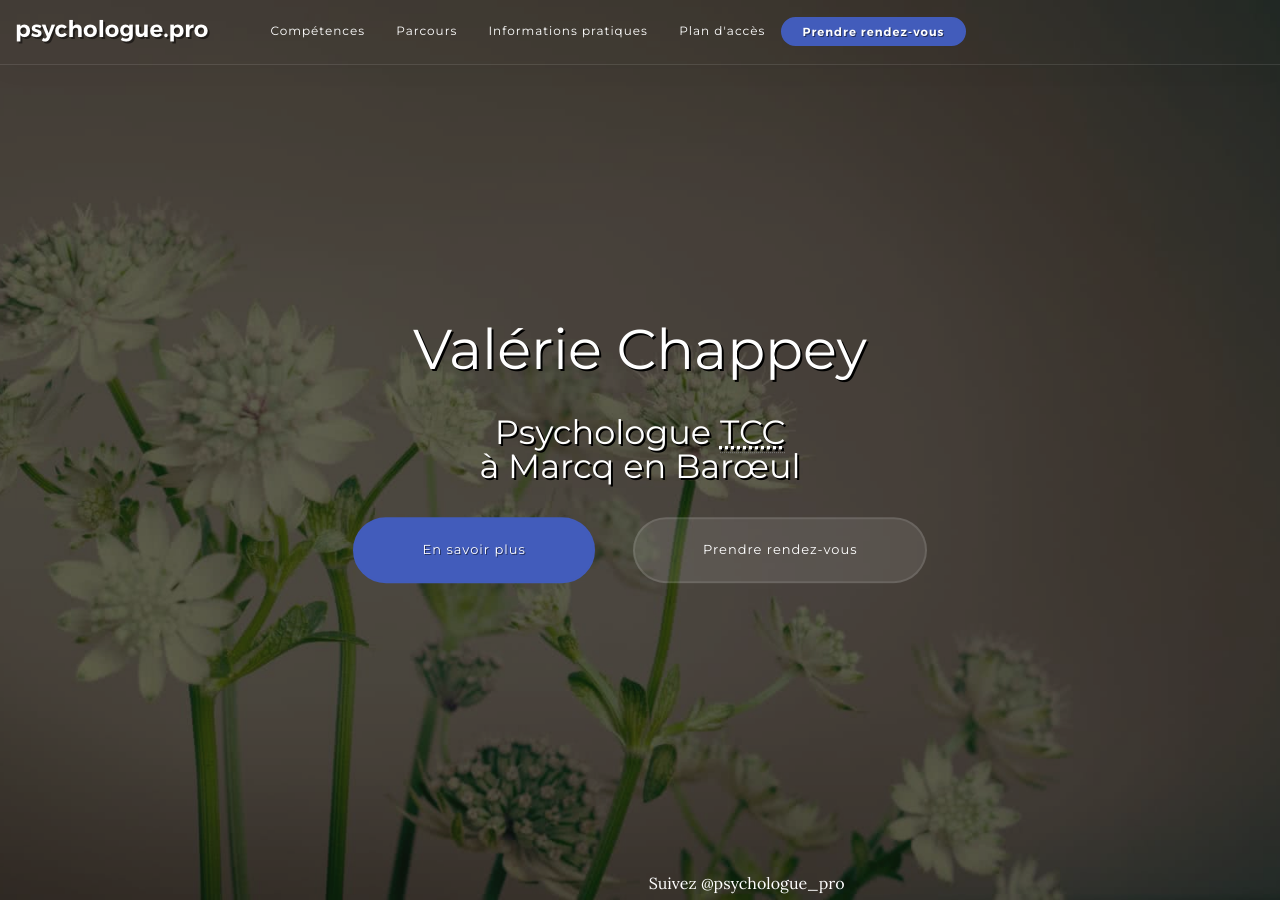
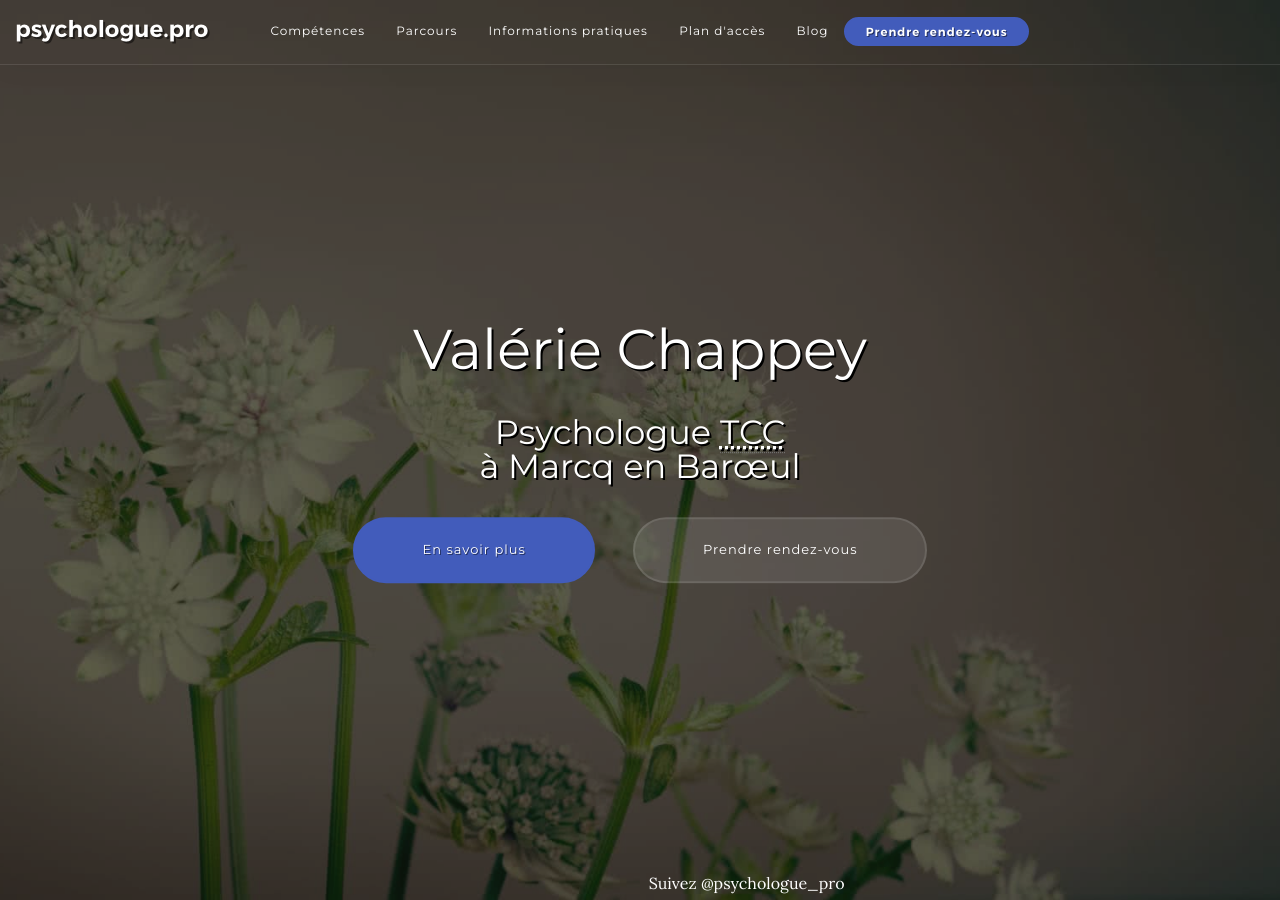
Before and after one commit to psychologue-pro/www, a Jekyll site: the page built from index.html, in a window 1280 px wide and 900 px high. Built offline with Jekyll 4.4.1, drawn with Linux system fonts in a browser that asks for light colours; comment, search, counter and statistics services are not loaded.

Commit message:
Created Blog display

```diff
--- a/_config.yml
+++ b/_config.yml
@@ -7,19 +7,21 @@
 
 # Site settings
 title: Psychologue à Mons en Baroeul - Valérie Chappey
-email: your-email@domain.com
+email: contact@psychologue.pro
 description: > # this means to ignore newlines until "baseurl:"
  Que vous ayez besoin de conseils pour résoudre une difficulté ponctuelle ou d'un accompagnement psychothérapique approfondi, je mets mes compétences de Psychologue expérimentée au service de votre mieux-être.
 baseurl: "" # the subpath of your site, e.g. /blog
-url: "http://yourdomain.com" # the base hostname & protocol for your site
+url: "https://psychologue.pro" # the base hostname & protocol for your site
 twitter_username: psychologue_pro
 github_username:  psychologue_pro
-
+paginate: 6
+paginate_path: "/blog/page-:num/"
 # Build settings
 markdown: kramdown
 gems:
+   - jekyll-paginate
    - jekyll-mentions
-   - jemoji
    - jekyll-redirect-from
    - jekyll-sitemap
    - jekyll-feed
+#   - jemoji
--- a/_layouts/default.html
+++ b/_layouts/default.html
@@ -4,13 +4,13 @@
     <meta charset="utf-8">
     <title>{{ title }}</title>
     <meta name="description"
-          content="Psychologue diplômée, je mets à votre disposition mes compétences pour de vous aider dans vos problématiques personnelles, professionnelles & vos choix de vie."
+          content="Psychologue diplômée, je mets à votre disposition mes compétences pour de vous aider dans vos problématiques personnelles, professionnelles & vos choix de vie.">
     <meta name="keywords"
           content="Psychologue, TCC, TOC, Troubles obsessionnels compulsifs, Burnout, Stress, Dépression"/>
     <meta name="viewport" content="width=device-width, initial-scale=1.0">
-    <link href="css/bootstrap.css" rel="stylesheet" type="text/css" media="all"/>
-    <link href="css/theme.css" rel="stylesheet" type="text/css" media="all"/>
-    <link href="css/custom.css" rel="stylesheet" type="text/css" media="all"/>
+    <link href="/css/bootstrap.css" rel="stylesheet" type="text/css" media="all"/>
+    <link href="/css/theme.css" rel="stylesheet" type="text/css" media="all"/>
+    <link href="/css/custom.css" rel="stylesheet" type="text/css" media="all"/>
     <link href='https://fonts.googleapis.com/css?family=Lora:400,400italic,700%7CMontserrat:400,700' rel='stylesheet'
           type='text/css'>
     <meta property="fb:app_id" content="294710420547441"/>
@@ -34,22 +34,22 @@
     fjs.parentNode.insertBefore(js, fjs);
 }(document, 'script', 'facebook-jssdk'));</script>
 
-<div id="fb-root"></div>
 <a name="home" id="top"></a>
-<nav class="">
+<nav>
     <div class="nav-bar nav--absolute nav--transparent" data-fixed-at="500">
         <div class="nav-module logo-module left">
-            <a href="#home" class="inner-link">
+            <a href="/#home" class="inner-link">
                 <h4 class="logo-light">psychologue.pro</h4>
                 <h4 class="logo-dark">psychologue.pro</h4>
             </a>
         </div>
         <div class="nav-module menu-module left">
             <ul class="menu">
-                <li><a href="#skills">Compétences</a></li>
-                <li><a href="#curriculum">Parcours</a></li>
-                <li><a href="#tips">Informations pratiques</a></li>
-                <li><a href="#contact">Plan d'accès</a></li>
+                <li><a href="/#skills">Compétences</a></li>
+                <li><a href="/#curriculum">Parcours</a></li>
+                <li><a href="/#tips">Informations pratiques</a></li>
+                <li><a href="/#contact">Plan d'accès</a></li>
+                <li><a href="/blog">Blog</a></li>
                 <li>
                     <a class="btn btn--lg btn--primary" href="https://www.clicrdv.com/valerie-chappey-psychologue"
                        rel="nofollow">
@@ -120,9 +120,9 @@
     </footer>
 </div>
 
-<script src="js/jquery-2.1.4.min.js"></script>
-<script src="js/parallax.js"></script>
-<script src="js/scripts.js"></script>
+<script src="/js/jquery-2.1.4.min.js"></script>
+<script src="/js/parallax.js"></script>
+<script src="/js/scripts.js"></script>
 <script type="application/ld+json">
 {
   "@context" : "http://schema.org",
--- a/index.html
+++ b/index.html
@@ -4,7 +4,7 @@
 ---
 <section class="height-100 imagebg cover cover-1 parallax" data-overlay="3">
     <div class="background-image-holder">
-        <img alt="image" src="img/oliver-denman-69810.jpg"/>
+        <img alt="image" src="/img/oliver-denman-69810.jpg"/>
     </div>
 
     <div class="container pos-vertical-center" id="hero">
@@ -76,8 +76,8 @@
 
 <a name="skills"></a>
 <section class="imagebg section--even parallax" data-overlay="4">
-    <div class="background-image-holder" style="background: url(img/javier-canada-105843.jpg); opacity: 1;">
-        <img alt="image" src="img/javier-canada-105843.jpg">
+    <div class="background-image-holder" style="background: url(/img/javier-canada-105843.jpg); opacity: 1;">
+        <img alt="image" src="/img/javier-canada-105843.jpg">
     </div>
     <div class="container">
         <div class="row">
@@ -135,7 +135,7 @@
 <section class="bg--secondary imageblock features features-1 padding">
     <div class="imageblock__content col-md-5 col-sm-3 pos-left">
         <div class="background-image-holder" style="background: url(img/aaron-burden-64849.jpg); opacity: 1;">
-            <img alt="image" src="img/aaron-burden-64849.jpg">
+            <img alt="image" src="/img/aaron-burden-64849.jpg">
         </div>
     </div>
     <div class="container">
@@ -161,7 +161,7 @@
 <a name="curriculum"></a>
 <section class="imagebg section--even parallax" data-overlay="4">
     <div class="background-image-holder" style="background: url(img/reza-shayestehpour-73867.jpg); opacity: 1;">
-        <img alt="image" src="img/reza-shayestehpour-73867.jpg">
+        <img alt="image" src="/img/reza-shayestehpour-73867.jpg">
     </div>
     <div class="container">
         <div class="row">
@@ -212,7 +212,7 @@
 <a name="tips"></a>
 <section class="imagebg section--even parallax" data-overlay="4">
     <div class="background-image-holder" style="background: url(img/annie-spratt-197098.jpg); opacity: 1;">
-        <img alt="image" src="img/annie-spratt-197098.jpg">
+        <img alt="image" src="/img/annie-spratt-197098.jpg">
     </div>
     <div class="container">
         <div class="row">
@@ -242,7 +242,7 @@
 <a name="contact"></a>
 <section class="imagebg section--even parallax" data-overlay="4">
     <div class="background-image-holder" style="background: url(img/annie-spratt-197098.jpg); opacity: 1;">
-        <img alt="image" src="img/annie-spratt-197098.jpg">
+        <img alt="image" src="/img/annie-spratt-197098.jpg">
     </div>
     <div class="container">
         <div class="row">
```
Also changed, not shown: blog/index.html (added, +74 -0 lines), _posts/2016-05-21-welcome-to-jekyll.md (renamed from _posts/2016-05-21-welcome-to-jekyll.markdown).
